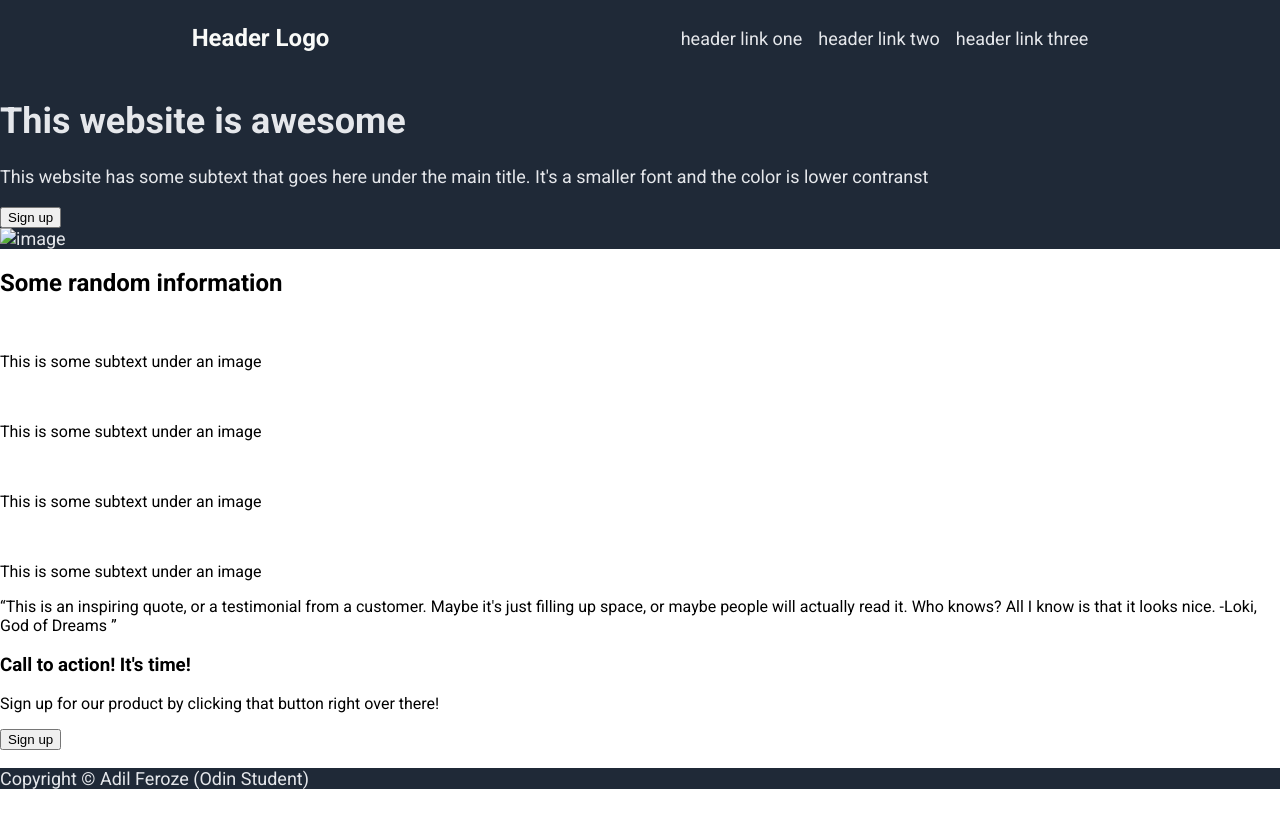
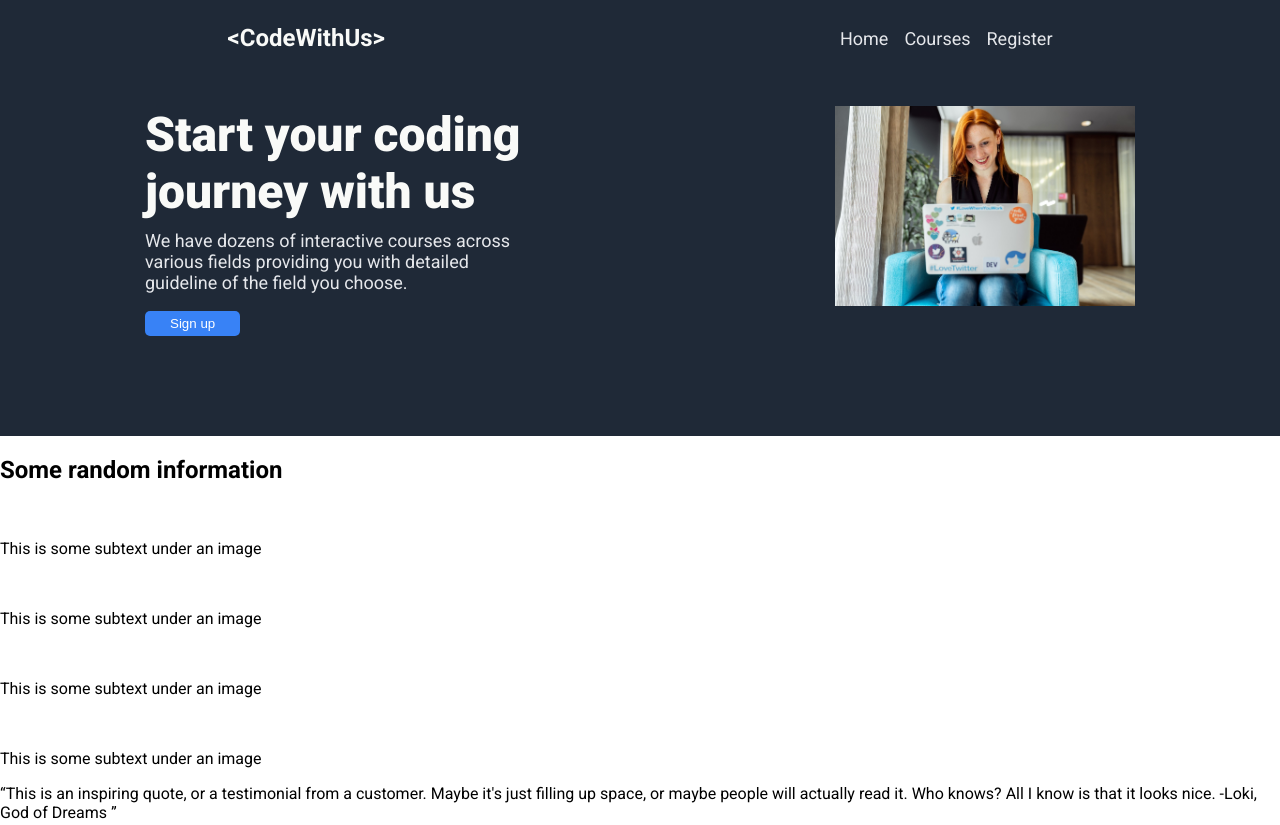
Before and after one commit to Ash4477/odin-landing-page, a plain HTML site: page index.html in a window 1280 px wide. Shown: the top 825 px of the page. Drawn offline with Linux system fonts and the light colour scheme.

Commit message:
Add css style to hero-box part

```diff
--- a/index.html
+++ b/index.html
@@ -12,23 +12,24 @@
 <body>
     <header>
         <div class="top-bar">
-            <h3 class="header-logo">Header Logo</h3>
+            <h3 class="header-logo">&lt;CodeWithUs&gt;</h3>
             <span class="header-links">
-                <a>header link one</a>
-                <a>header link two</a>
-                <a>header link three</a>
+                <a>Home</a>
+                <a>Courses</a>
+                <a>Register</a>
             </span>
         </div>
         <div class="Hero-box">
             <div class="signup-box">
-                <h1>This website is awesome</h1>
-                <p>This website has some subtext
-                    that goes here under the main title.
-                    It's a smaller font and the color is lower contranst
+                <h1 class="hero-text">Start your coding journey with us</h1>
+                <p>We have dozens of interactive courses across various fields
+                     providing you with detailed guideline of the field you choose.
                 </p>
                 <button>Sign up</button>
             </div>
-            <img src="" alt="image">
+            <div class="signup-img">
+                <img src="./images/hero-img.jpg" alt="a woman coding on a laptop">
+            </div>
         </div>
     </header>
 
--- a/style.css
+++ b/style.css
@@ -4,6 +4,8 @@ body{
     font-style: normal;
     margin: 0;
     padding: 0;
+    display: flex;
+    flex-direction: column;
 }
 
 header,footer{
@@ -16,9 +18,7 @@ header,footer{
         display: flex;
         justify-content: space-around;
         align-items: center;
-        margin: 0 16px;
     }
-
         .header-logo{
             font-size: 24px;
             color: #F9FAF8;
@@ -28,3 +28,41 @@ header,footer{
             display: flex;
             gap: 16px;
         }
+
+    .Hero-box{
+        display: flex;
+        flex-flow: row nowrap;
+        justify-content: space-around;
+        padding: 30px 0 100px 0;
+    }
+        .signup-box{
+            width: 400px;
+        }
+
+            .hero-text{
+                font-size: 48px;
+                color: #F9FAF8;
+                font-weight: 900;
+                margin: 0;
+            }
+
+            .signup-box > p {
+                padding-right: 20px;
+                margin-top: 10px;
+            }
+
+            .signup-box > button {
+                background-color: #3882F6;
+                color: white;
+                padding: 5px 25px;
+                border: none;
+                border-radius: 5px;
+            }
+
+        .signup-img{
+            max-width: 300px;
+        }
+
+        .signup-img > img{
+            width: 100%;
+        }
```
Also changed, not shown: images/hero-img.jpg (added).
